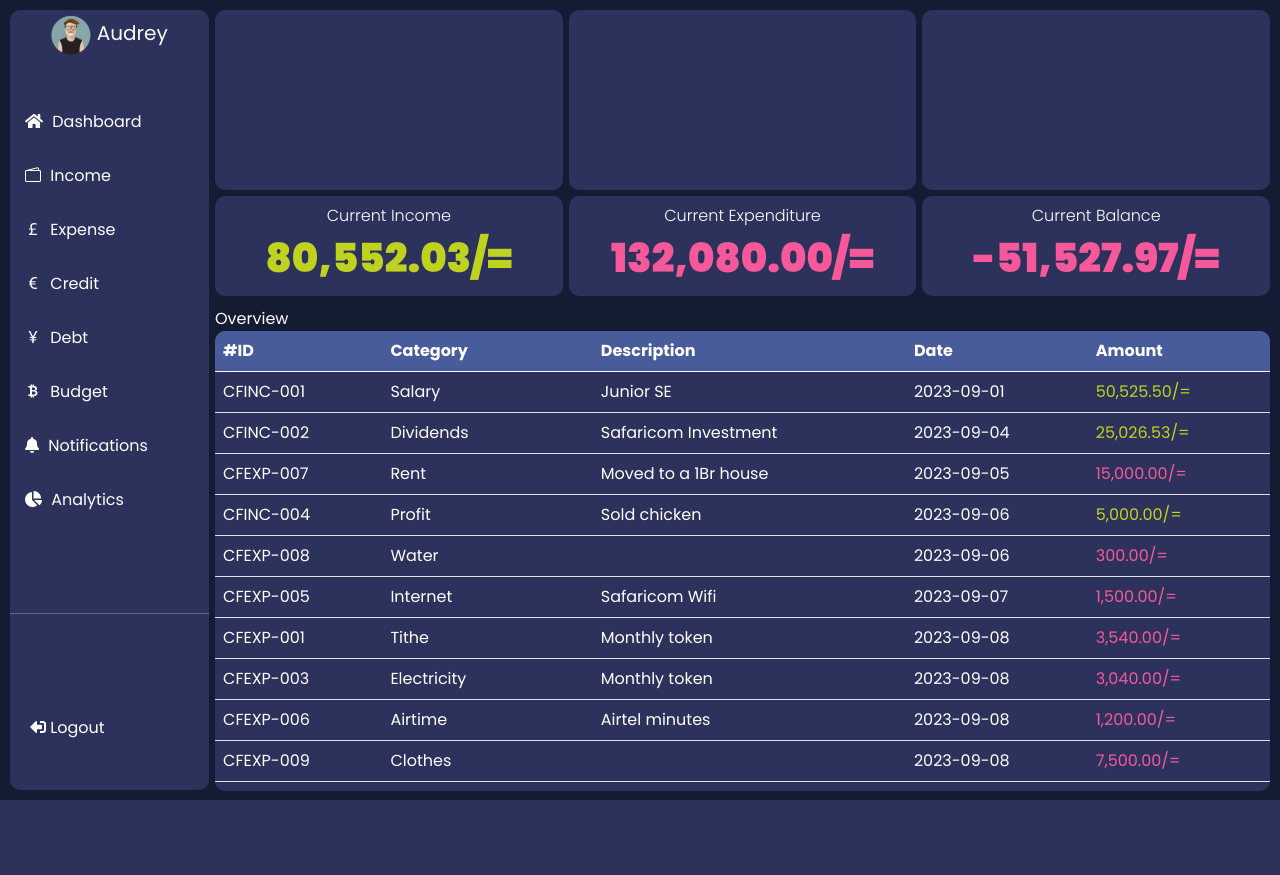
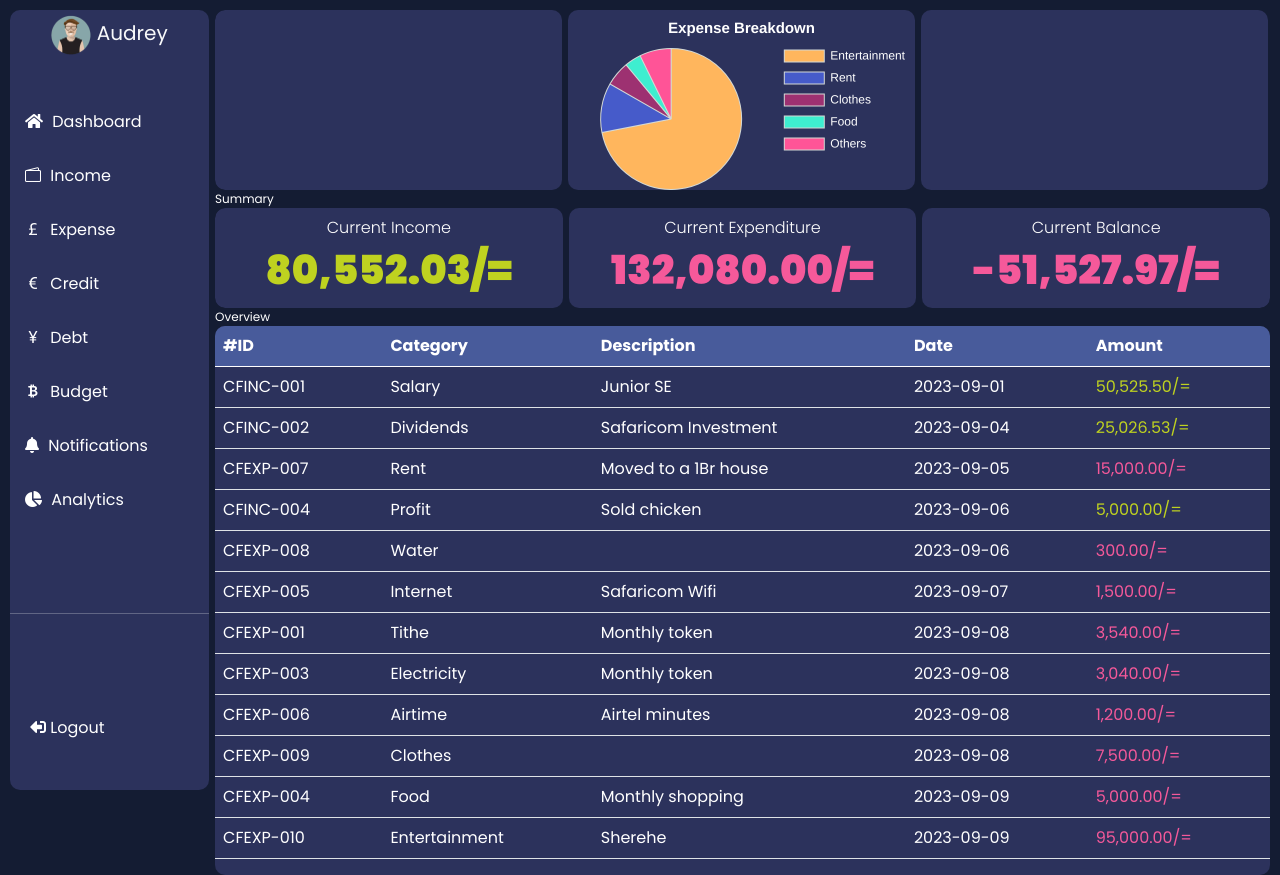
Before and after one commit to sundayirvine-code/cashFlow, a Flask app: page /dashboard in a window 1280 px wide. Before the commit the page ends 800 px from the top, so only its background shows below. Run offline with Flask 3, Linux system fonts and the light colour scheme; a user stored in the database is signed in; a map, chart or similar area stays blank; some libraries are stand-ins or nearby versions; some web fonts are replaced.

Commit message:
created dashboard.js and chart data route and diplayed the expense chart

```diff
--- a/app.py
+++ b/app.py
@@ -5,7 +5,10 @@ from models import db, initialize_default_income_types, User, Income, IncomeType
 from flask_login import login_required, logout_user, LoginManager, login_user, current_user
 from transactions import add_income, add_cash_in_transaction, calculate_income_totals, add_expense, calculate_expense_totals, add_cash_out_transaction
 from datetime import date, datetime
-from calculations import calculate_total_income_between_dates, calculate_total_expenses_between_dates
+from calculations import calculate_total_income_between_dates, calculate_total_expenses_between_dates, calculate_expense_percentage_of_income
+import plotly.graph_objs as go
+import plotly.express as px
+
 
 
 # Configuration
@@ -113,8 +116,32 @@ def logout():
     flash('Logged out successfully.', 'info')
     return redirect(url_for('home'))
 
+@app.route('/chart_data', methods=['POST'])
+def chart_data():
+    # Calculate and format your chart data
+    # Expense Chart
+    expense_percentages, total_expense_percent_of_income = calculate_expense_percentage_of_income(current_user.id)
+
+        # Extract the top 4 expenses and their percentages
+    top_expenses = expense_percentages[:4]
+
+    # Sum the percentages of the remaining expenses
+    remaining_percentage = sum(x[1] for x in expense_percentages[4:])
+
+    # Create labels and values for the chart
+    labels = [expense[0] for expense in top_expenses] + ['Others']
+    values = [expense[1] for expense in top_expenses] + [remaining_percentage]
+
+    colors = ['#ffb65d', '#465bca', '#9d3171', '#3eeed0', '#ff5497']
+    chart_data = {
+        'labels': labels,
+        'values': values,
+        'colors': colors,
+    }
+    return jsonify(chart_data)
+
 @login_required
-@app.route('/dashboard')
+@app.route('/dashboard', methods=['GET'])
 def dashboard():
     """
     Render the user's Dashboard.
@@ -130,11 +157,9 @@ def dashboard():
 
         # Calculate total income and individual income transactions for the current month
         total_income, income_transactions = calculate_total_income_between_dates(user_id)
-        income_transactions = [{'type': 'Income', **transaction} for transaction in income_transactions]
 
         # Calculate total expenses and individual expense transactions for the current month
         total_expenses, expense_transactions = calculate_total_expenses_between_dates(user_id)
-        expense_transactions = [{'type': 'Expense', **transaction} for transaction in expense_transactions]
 
         # Merge income and expense transactions, and sort them by date
         all_transactions = income_transactions + expense_transactions
@@ -143,13 +168,15 @@ def dashboard():
         # Calculate total balance
         total_balance = total_income - total_expenses
 
-        # Merge income and expense transactions, and sort them by date
-        all_transactions = income_transactions + expense_transactions
-        all_transactions.sort(key=lambda x: x['date'])
 
-        print(all_transactions)
 
-        return render_template('dashboard.html', total_income=total_income, total_expenses=total_expenses, total_balance=total_balance, transactions=all_transactions, username=user)
+
+        return render_template('dashboard.html',
+                               total_income=total_income,
+                               total_expenses=total_expenses,
+                               total_balance=total_balance,
+                               transactions=all_transactions,
+                               username=user)
     else:
         return redirect(url_for('login'))
 
--- a/calculations.py
+++ b/calculations.py
@@ -41,7 +41,8 @@ def calculate_total_income_between_dates(user_id, start_date=None, end_date=None
             'name': income.name,
             'description': cash_in.description,
             'id': cash_in.id,
-            'income_type': income_type.name
+            'income_type': income_type.name,
+            'type': 'Income',
         })
 
     total_income = Decimal(total_income).quantize(Decimal('0.01'), rounding=ROUND_HALF_UP)
@@ -87,6 +88,7 @@ def calculate_total_expenses_between_dates(user_id, start_date=None, end_date=No
             'name': expense.name,
             'description': cash_out.description,
             'id': cash_out.id,
+            'type': 'Expense',
         })
 
     total_expenses = Decimal(total_expenses).quantize(Decimal('0.01'), rounding=ROUND_HALF_UP)
@@ -176,5 +178,7 @@ def calculate_expense_percentage_of_income(user_id, start_date=None, end_date=No
     total_expense_percent_of_income = (total_expenses / total_income) * 100 if total_income != 0 else 0
 
     total_expense_percent_of_income = round(total_expense_percent_of_income, 2)
+    # Sort expenses by percentage in descending order
+    expense_percentages = sorted(expense_percentages.items(), key=lambda x: x[1], reverse=True)
 
     return expense_percentages, total_expense_percent_of_income
--- /dev/null
+++ b/static/script/dashboard.js
@@ -0,0 +1,81 @@
+// Function to fetch chart data and render the chart
+async function renderChart() {
+    try {
+        // Fetch chart data from the '/chart_data' route
+        const response = await fetch('/chart_data', {
+            method: 'POST',
+            headers: {
+                'Content-Type': 'application/json',
+            },
+        });
+
+        if (!response.ok) {
+            throw new Error('Failed to fetch chart data');
+        }
+
+        const chartData = await response.json();
+
+        // Get the chart container element
+        const chartContainer = document.getElementById('expenseChart');
+
+        // Create a canvas element to render the chart
+        const canvas = document.createElement('canvas');
+        chartContainer.appendChild(canvas);
+
+        const ctx = canvas.getContext('2d');
+
+        // Create and configure the chart using Chart.js
+        const chart = new Chart(ctx, {
+            type: 'pie',
+            data: {
+                labels: chartData.labels,
+                datasets: [{
+                    label: 'Expenses',
+                    data: chartData.values,
+                    backgroundColor: chartData.colors,
+                    borderColor: '#d4d9d6',  // Set border color for pie chart slices
+                    borderWidth: 1,
+                }],
+            },
+            options: {
+                responsive: true,
+                maintainAspectRatio: false,  // Allow chart resizing
+                devicePixelRatio: 2,  // Increase the pixel ratio as needed
+                plugins: {
+                    legend: {
+                        position: 'right',  // Move the legend to the right
+                        labels: {
+                            font: {
+                                size: 12,  // Set legend label font size
+                            },
+                        },
+                    },
+                    title: {
+                        display: true,
+                        text: 'Expense Breakdown', // Set your chart title here
+                        font: {
+                            size: 15, // Set the font size for the title
+                            weight: 'bold', // Set the font weight (optional)
+                        },
+                    },
+                    tooltip: {
+                        callbacks: {
+                            label: function (context) {
+                                // Format the tooltip label as a percentage with a percent symbol
+                                const value = context.parsed;
+                                return value.toFixed(2) + '%'; // Two decimal places and a percent symbol
+                            },
+                        },
+                    },
+                },
+            },
+        });
+
+    } catch (error) {
+        console.error('Error fetching chart data:', error);
+    }
+}
+
+Chart.defaults.color = 'white';
+// Call the function when the page loads
+window.onload = renderChart;
--- a/static/styles/dashboard.css
+++ b/static/styles/dashboard.css
@@ -84,14 +84,16 @@
 #main{
     flex-basis: calc(100% - 200px);
     height: 100%;
-    display: flex;
-    flex-direction: column;
-    gap: 6px;
 }
 
 #chartbox{
     display: flex;
     gap: 6px;
+    max-width: 100%;
+    width: 100%;
+    white-space: nowrap;
+    overflow-x: auto;
+    overflow-y: hidden;
 }
 
 #incomeExpenseBalanceBox{
@@ -124,18 +126,9 @@
     border-radius: 10px;
 }
 
-/*
-#incomeChart{
-
-}
-
-#expenseChart{
-
-}
-*/
 
 #expenseChart, #incomeChart, #extraChart{
-    width: calc(100% / 3);
+    min-width: calc(100% / 3.04);
     background-color: #2c325c;
     border-radius: 10px;
     min-height: 180px;
@@ -148,7 +141,6 @@
     white-space: nowrap;
     overflow-x: auto;
     overflow-y: hidden;
-    padding-bottom: 5px;
 }
 
 #incomeBox, #expenseBox, #balanceBox{
@@ -213,6 +205,10 @@
 }
 
 @media (max-width: 850px) {
+    #expenseChart, #incomeChart, #extraChart {
+        max-width: fit-content;
+        min-width: calc(100% / 2);
+    }
     #flexbox1 {
         flex-direction: column;
     }
@@ -267,6 +263,10 @@
     /*#incomeExpenseBalanceBox {
         order: -1;  Move incomeExpenseBalanceBox above chartbox
     }*/
+    #expenseChart, #incomeChart, #extraChart {
+        max-width: fit-content;
+        min-width: 300px;
+    }
     #flexbox1,#transactionHistoryBox, #incomeExpenseBalanceBox, #chartbox, #main{
         gap: 3px;
     }
--- a/templates/dashboard.html
+++ b/templates/dashboard.html
@@ -3,6 +3,7 @@
 {% block links %}
     <link rel="stylesheet" href="/static/styles/dashboard.css">
     <link rel="stylesheet" href="/static/styles/hamburger.css">
+    <script src="https://cdn.jsdelivr.net/npm/chart.js"></script>
 {% endblock %}
 
 {% block title %}CashFlow | Dashboard{% endblock %}
@@ -81,6 +82,7 @@
                 <div id="incomeChart">
 
                 </div>
+
                 <div id="expenseChart">
 
                 </div>
@@ -88,6 +90,7 @@
 
                 </div>
             </div>
+            <p style="font-size: 12px; margin: 0;">Summary</p>
             <div id="incomeExpenseBalanceBox">
                 <div id="incomeBox">
                     <p>Current Income</p>
@@ -103,7 +106,7 @@
                 </div>
             </div>
             <div id="transactionHistoryBox">
-                <p>Overview</p>
+                <p style="font-size: 12px;">Overview</p>
                 <div id="transactionBox">
                     <div id="transactionTable">
                         <table class="table table-responsive" id="table">
@@ -142,4 +145,5 @@
             </div>
         </main>
     </div>
+    <script src="/static/script/dashboard.js"></script>
 {% endblock %}
```
Also changed, not shown: static/designs/colorpallete.txt (+5 -5 lines), instance/database.db.
